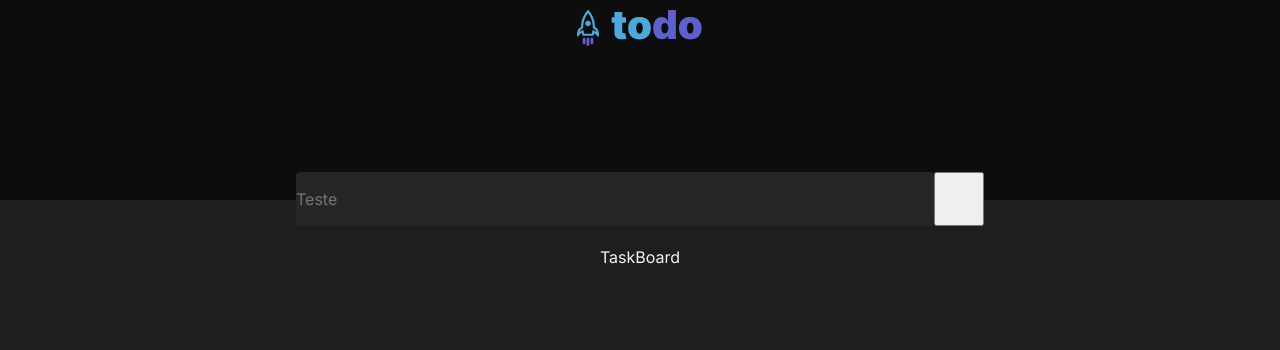
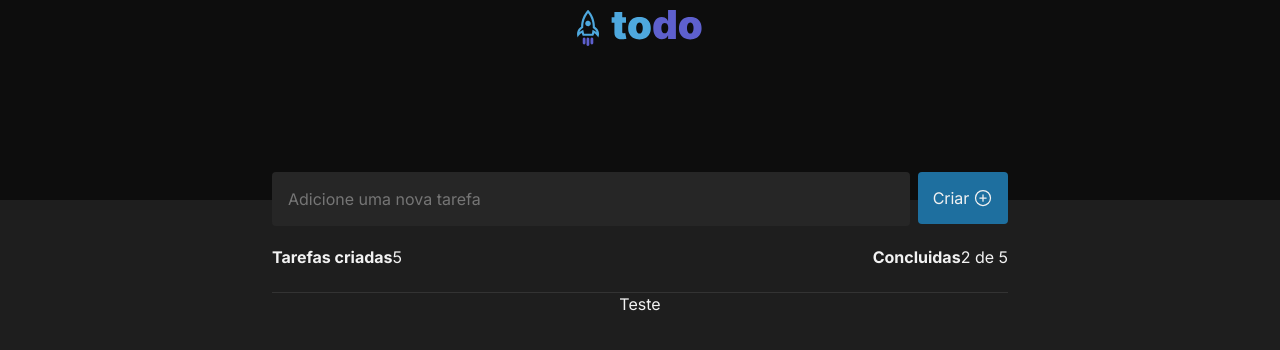
Before and after one commit to Gabriel-gafb/to-do-list, a React (Vite) app: page / in a window 1280 px wide. Shown: the top 350 px of the page. Built offline with nearby package versions, Linux system fonts and the light colour scheme.

Commit message:
feat: InputBoard layout and start TaskBoard layout

```diff
--- a/package.json
+++ b/package.json
@@ -10,6 +10,7 @@
     "preview": "vite preview"
   },
   "dependencies": {
+    "@phosphor-icons/react": "^2.0.10",
     "react": "^18.2.0",
     "react-dom": "^18.2.0"
   },
--- a/src/components/InputBoard.module.css
+++ b/src/components/InputBoard.module.css
@@ -5,6 +5,7 @@
 }
 
 .inputForm input{
+padding: 0 1rem 0 1rem;
 background-color: var(--gray-500);
 resize: none;
 border-radius: 4px;
@@ -13,6 +14,28 @@ width: 638px;
 height: 3.375rem;
 }
 
+.inputForm input:focus{
+    border: 1px solid var(--purple);
+}
+
 .inputForm button{
-width: 50px;
+    margin-left: 8px;
+    background-color: var(--blue-dark);
+    color: var(--gray-100);
+    width: 5.625rem;
+    height: 52px;
+    display: flex;
+    justify-content: center;
+    align-items: center;
+    border-radius: 4px;
+    cursor: pointer;
+    border: 0;
+
+
 }
+.inputForm button:hover{
+    background-color: var(--blue);
+}
+.inputForm button span{
+margin-right: 4px;
+}
--- a/src/components/InputBoard.tsx
+++ b/src/components/InputBoard.tsx
@@ -1,12 +1,16 @@
 import styles from './InputBoard.module.css'
-
+import {PlusCircle} from '@phosphor-icons/react'
 export function InputBoard(){
 
     return(
         <div>
             <form className={styles.inputForm}>
-                <input placeholder="Teste"/>
-                <button/>
+                <input placeholder="Adicione uma nova tarefa"/>
+                <button>
+                    <span>Criar</span>
+                    <PlusCircle size={20}/>
+
+                </button>
             </form>
         </div>
     )
--- a/src/components/TaskBoard.module.css
+++ b/src/components/TaskBoard.module.css
@@ -1,5 +1,20 @@
 .taskList{
     display: flex;
+    align-items: center;
+    margin-top: 3rem;
+    flex-direction: column;
+}
+
+.infos{
+    display:flex;
+    justify-content: space-between;
+    width: 736px;
+}
+
+.registeredTaskBoard{
+    margin-top: 1.5rem;
+    width: 736px;
+    border-top: 1px solid var(--gray-400);
+    display: flex;
     justify-content: center;
-    margin-top: 3rem;
 }
--- a/src/components/TaskBoard.tsx
+++ b/src/components/TaskBoard.tsx
@@ -3,7 +3,37 @@ import styles from './TaskBoard.module.css';
 export function TaskBoard(){
     return (
         <div className={styles.taskList}>
-            TaskBoard
+            <div className={styles.infos}>
+                <div>
+                    <strong>Tarefas criadas</strong>
+                    <span>5</span>
+                </div>
+                <div>
+                    <strong> Concluidas</strong>
+                    <span>2 de 5</span>
+                </div>
+            </div>
+                <div className={styles.registeredTaskBoard}>
+                    Teste
+                    {/* <ul>
+                        <li>
+                        Integer urna interdum massa libero auctor neque turpis turpis semper. Duis vel sed fames integer.
+                        </li>
+                        <li>
+                        Integer urna interdum massa libero auctor neque turpis turpis semper. Duis vel sed fames integer.
+                        </li>
+                        <li>
+                        Integer urna interdum massa libero auctor neque turpis turpis semper. Duis vel sed fames integer.
+                        </li>
+                        <li>
+                        Integer urna interdum massa libero auctor neque turpis turpis semper. Duis vel sed fames integer.
+                        </li>
+                        <li>
+                        Integer urna interdum massa libero auctor neque turpis turpis semper. Duis vel sed fames integer.
+                        </li>
+                    </ul> */}
+                </div>
+
         </div>
     )
 }
--- a/src/global.css
+++ b/src/global.css
@@ -1,5 +1,5 @@
 :root{
-    --blue-dark: ##1E6F9F;
+    --blue-dark: #1E6F9F;
     --blue: #4EA8DE;
     --purple-dark: #5E60CE;
     --purple: #8284FA;
@@ -23,11 +23,12 @@
 
 body {
     background-color: var(--gray-650);
--webkit-font-smoothing: antialiased;
+    -webkit-font-smoothing: antialiased;
 }
 body, input, textarea, button{
     font-family: 'Inter', sans-serif;
     font-size: 1rem;
     line-height: 1.4;
-    color: var(--gray-100)
+    color: var(--gray-100);
+    outline: none;
 }
```
Also changed, not shown: 1 other file (tests, documents, lock files or other folders).
